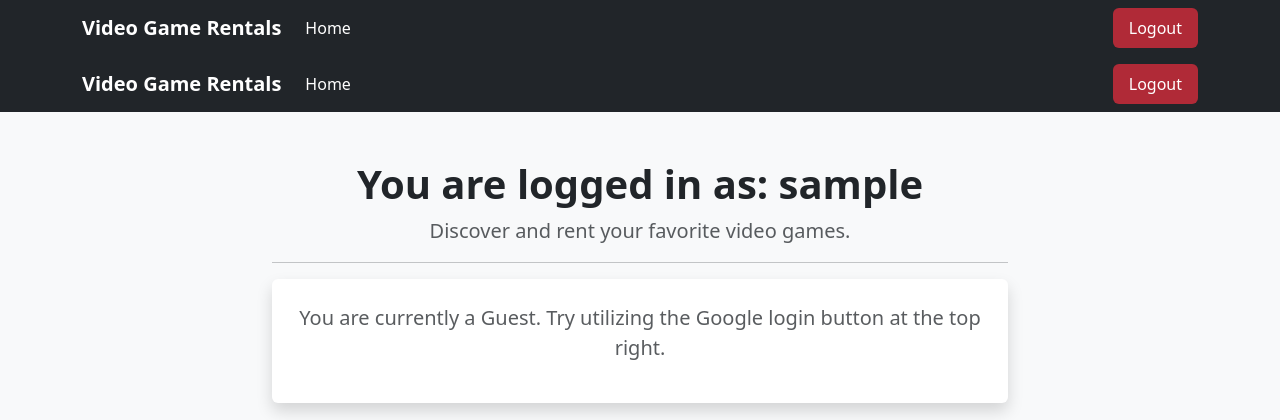
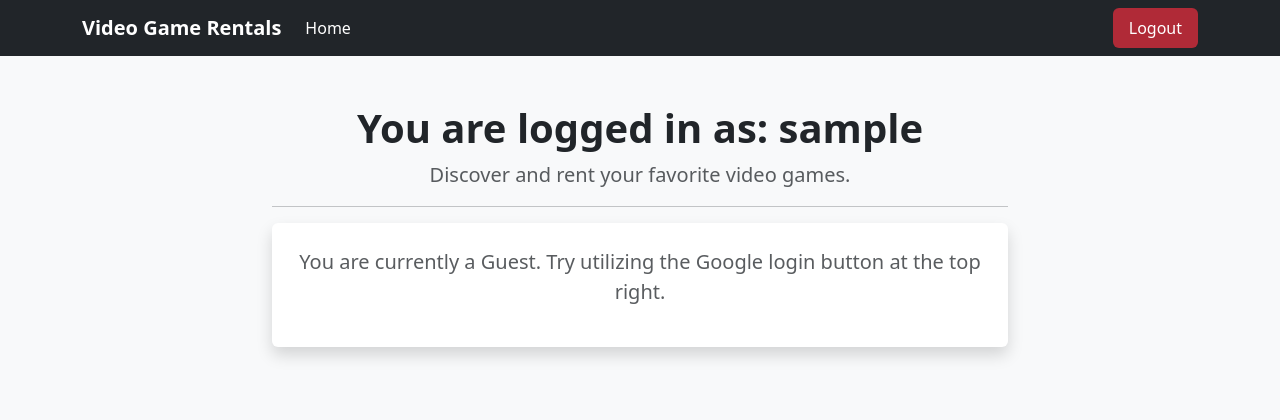
Before and after one commit to charleswittemann23/game-rentals, a Django app: page / in a window 1280 px wide. Shown: the top 420 px of the page. Run offline with Django 4.2, Linux system fonts and the light colour scheme; the visitor is signed in with stand-in values (Sample User, id 1); parts of the project's set-up code (start-up, migrations or seed data) failed here and were passed over; some libraries are stand-ins or nearby versions.

Commit message:
Remove identical navbar

```diff
--- a/home/templates/home/index.html
+++ b/home/templates/home/index.html
@@ -12,38 +12,6 @@
     <link rel="stylesheet" href="{% static 'css/styles.css' %}">
 </head>
 <body class="d-flex flex-column min-vh-100 bg-light">
-
-    <nav class="navbar navbar-expand-lg navbar-dark bg-dark">
-        <div class="container">
-            <a class="navbar-brand fw-bold" href="{% url 'home:index' %}">Video Game Rentals</a>
-            <button class="navbar-toggler" type="button" data-bs-toggle="collapse" data-bs-target="#navbarNav"
-                aria-controls="navbarNav" aria-expanded="false" aria-label="Toggle navigation">
-                <span class="navbar-toggler-icon"></span>
-            </button>
-            <div class="collapse navbar-collapse" id="navbarNav">
-                <ul class="navbar-nav me-auto">
-                    <li class="nav-item">
-                        <a class="nav-link active" href="{% url 'home:index' %}">Home</a>
-                    </li>
-                </ul>
-                <ul class="navbar-nav ms-auto">
-                    {% if user.is_authenticated %}
-                        <li class="nav-item">
-                            <a class="nav-link active btn btn-danger text-white px-3" href="{% url 'account_logout' %}">
-                                Logout
-                            </a>
-                        </li>
-                    {% else %}
-                        <li class="nav-item">
-                            <a class="nav-link active btn btn-primary text-white px-3" href="{% provider_login_url 'google' %}">
-                                Login with Google
-                            </a>
-                        </li>
-                    {% endif %}
-                </ul>
-            </div>
-        </div>
-    </nav>
 
     <nav class="navbar navbar-expand-lg navbar-dark bg-dark">
         <div class="container">
```
